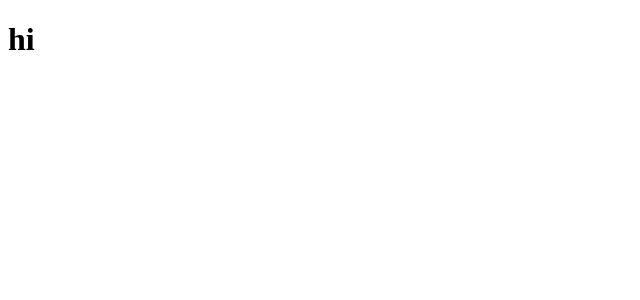
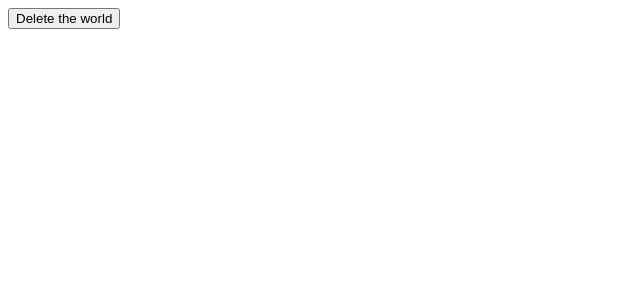
Before and after one commit to jangwonyoon/react_hooks, a React (Create React App) app: page / in a window 1280 px wide. Shown: the top 300 px of the page, without its empty margins (0-640 px from the left). Built offline with nearby package versions, Linux system fonts and the light colour scheme.

Commit message:
useConfirm function add

```diff
--- a/src/index.js
+++ b/src/index.js
@@ -5,10 +5,11 @@ import UseTabs from './useTabs';
 import App from './App';
 import UseTitle from './useTitle';
 import UseClick from './useClick';
+import UseConfirm from './useConfirm';
 
 ReactDOM.render(
   <React.StrictMode>
-    <UseClick />
+    <UseConfirm />
   </React.StrictMode>,
   document.getElementById('root')
 );
--- /dev/null
+++ b/src/useConfirm/index.js
@@ -0,0 +1,36 @@
+import React, {useState, useRef, useEffect} from 'react';
+import ReactDOM from 'react-dom';
+
+const useConfirm = (message = '', onConfirm, onCancel) => {
+  if (!onConfirm || typeof onConfirm !== 'function') {
+    return;
+  }
+
+  if (!onCancel || typeof onCancel !== 'function') {
+    return;
+  }
+
+  const confirmAction = () => {
+    if (window.confirm(message)) {
+      onConfirm();
+    } else {
+      onCancel();
+    }
+  };
+
+  return confirmAction;
+};
+
+const UseConfirm = () => {
+  const deleteWorld = () => console.log('Deleting the world');
+  const abort = () => console.log('Abort');
+  const confirmDelete = useConfirm('Are you sure', deleteWorld, abort);
+
+  return (
+    <div className="App">
+      <button onClick={confirmDelete}>Delete the world</button>
+    </div>
+  );
+};
+
+export default UseConfirm;
```
